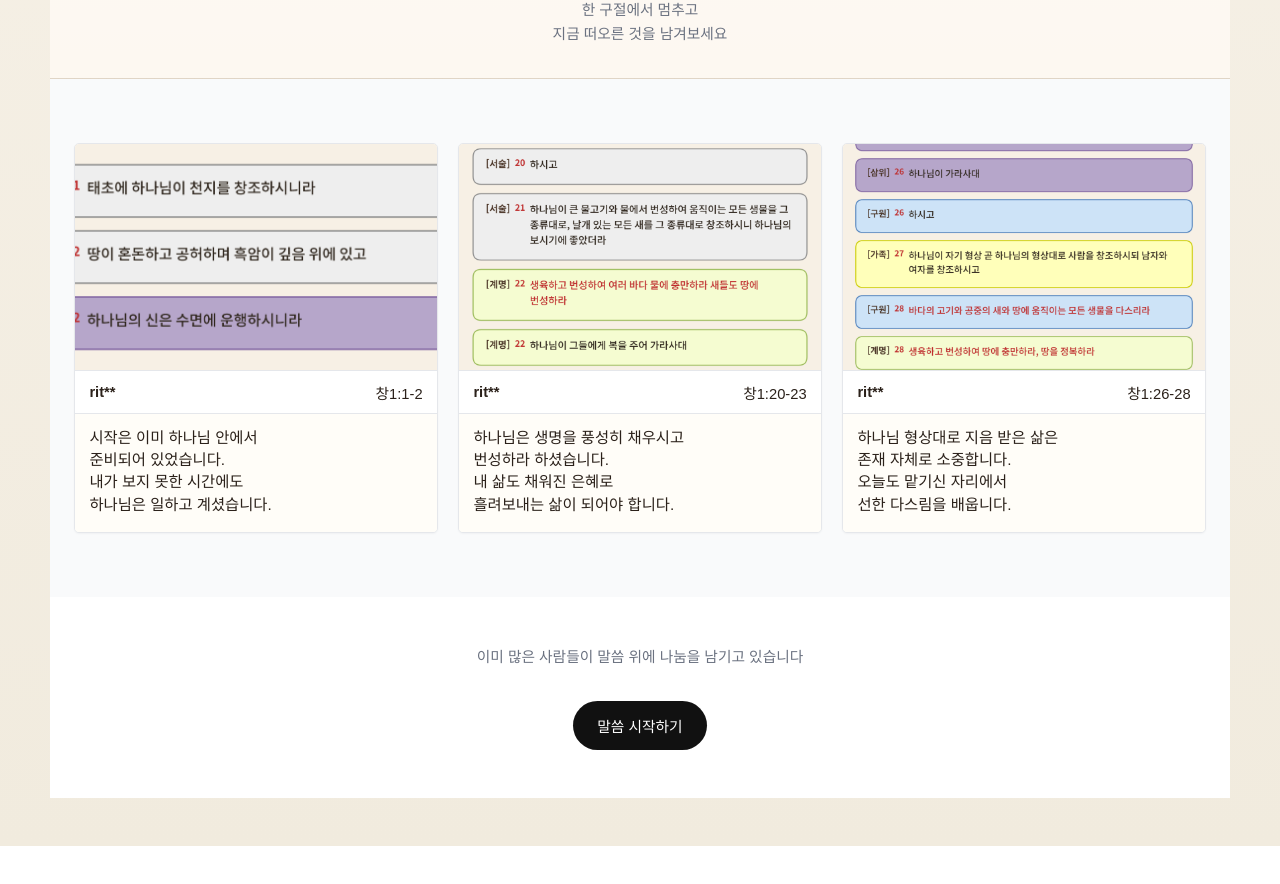
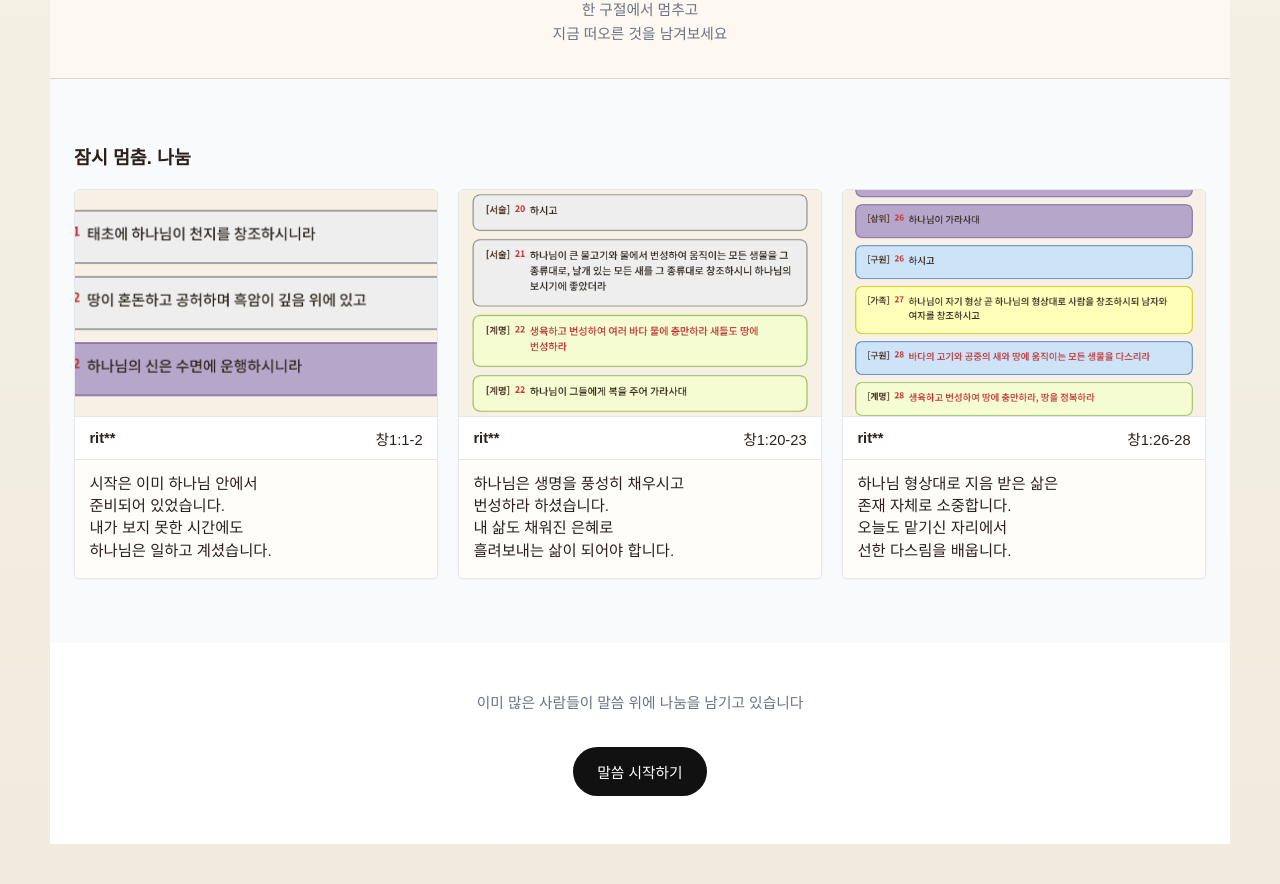
Before and after one commit to scmoonkr/OneMinuteBible, a Nuxt app in the folder apps/web/: page / in a window 1280 px wide. Shown: the part 854-1738 px from the top of the page. Before the commit the page ends 1700 px from the top, so only its background shows below. Built offline with nearby package versions, Linux system fonts and the light colour scheme.

Commit message:
feat: add heading to home share cards

```diff
--- a/apps/web/assets/main.css
+++ b/apps/web/assets/main.css
@@ -1557,6 +1557,15 @@ input {
   gap: 1.25rem;
 }
 
+.home-preview-heading {
+  grid-column: 1 / -1;
+  margin: 0;
+  color: #2b211a;
+  font-size: 1.15rem;
+  font-weight: 700;
+  text-align: left;
+}
+
 .home-preview-card {
   width: 100%;
   text-align: left;
--- a/apps/web/pages/index.vue
+++ b/apps/web/pages/index.vue
@@ -102,6 +102,10 @@ function goToVerse(reference: string) {
 
     <section class="home-preview">
       <div class="home-preview-list home-preview-list--shares">
+        <div class="home-preview-heading">
+          잠시 멈춤. 나눔
+        </div>
+
         <button
           v-for="card in shareCards"
           :key="card.id"
```
